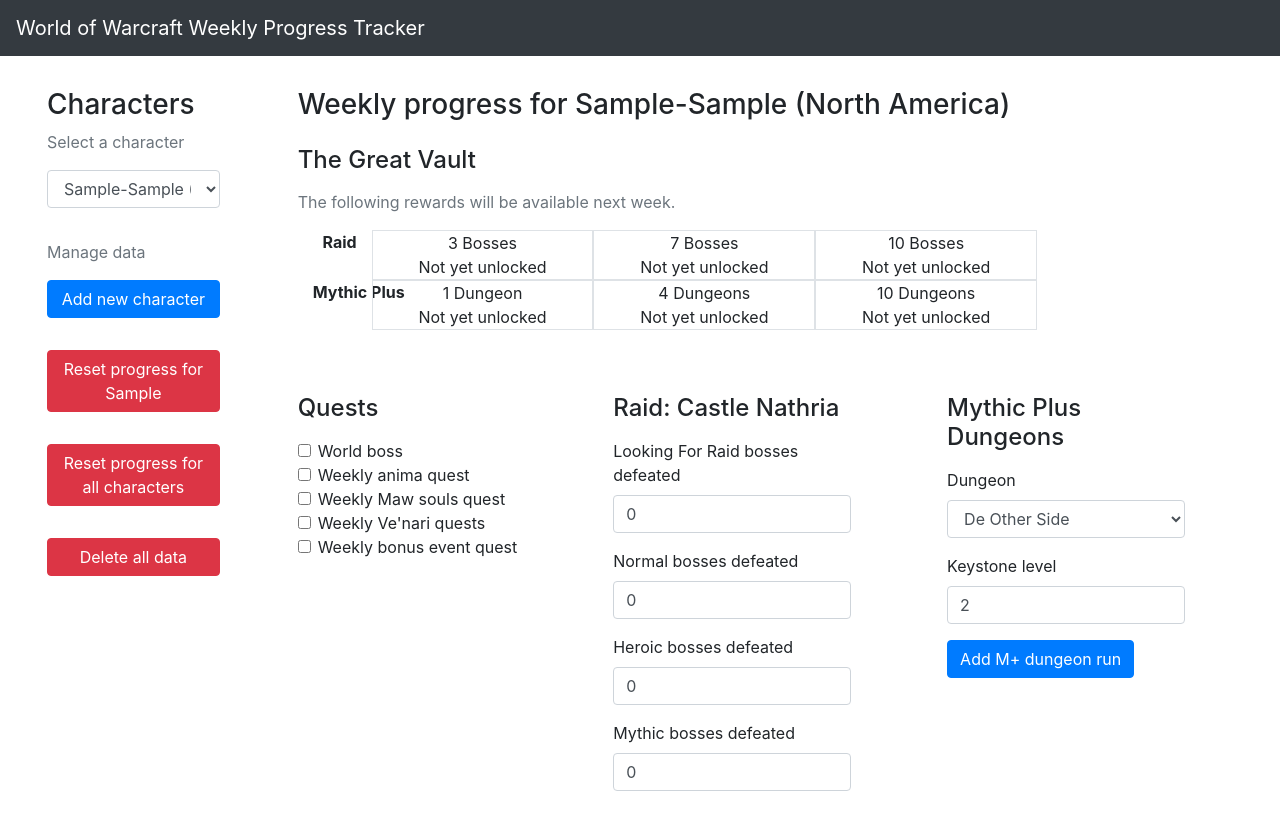
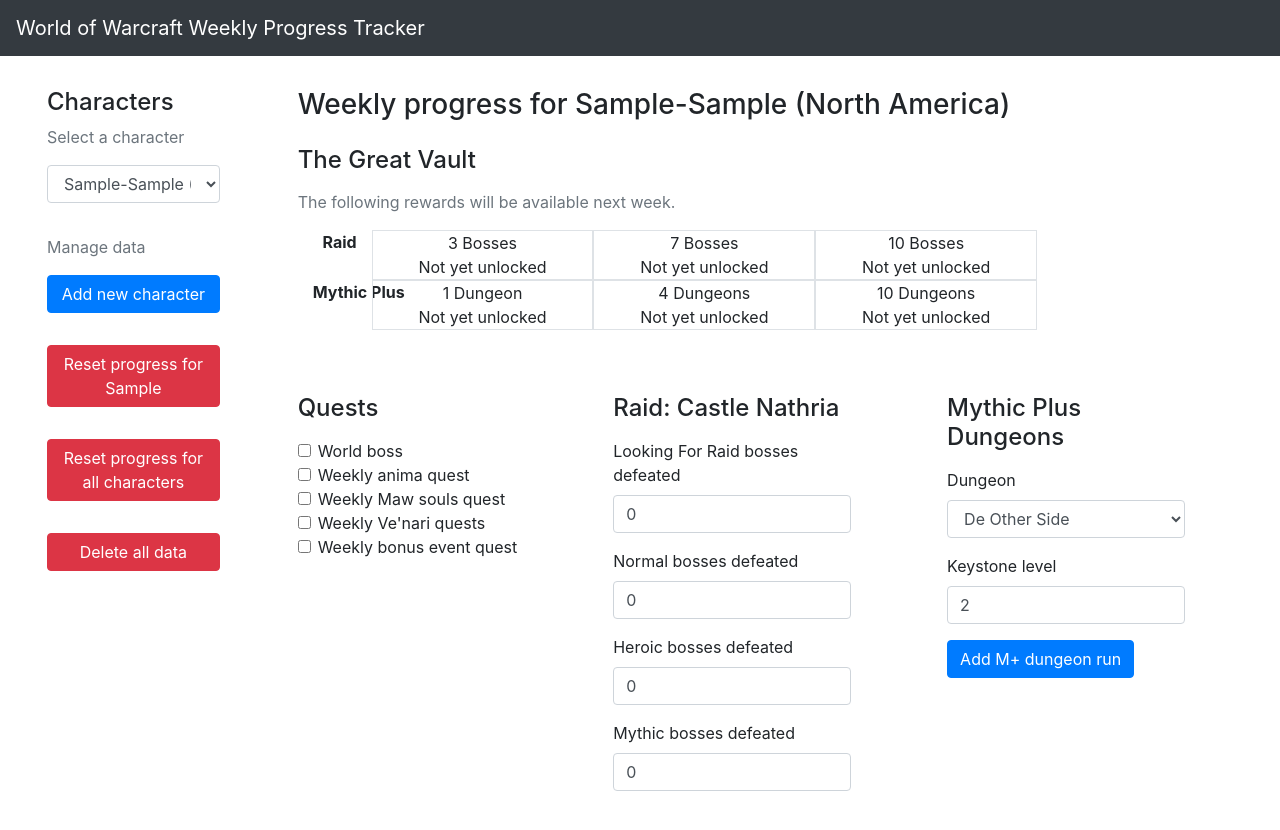
Before and after one commit to jimmycuadra/wowwpt, a React (Create React App) app: page / in a window 1280 px wide. Both pictures are taken after typing "Sample", "Sample" into the empty fields and a click on the button "Add character". Shown: the top 830 px of the page. Built offline with nearby package versions, Linux system fonts and the light colour scheme.

Commit message:
Reduce the size of the characters heading.

```diff
--- a/src/components/CharacterSelect.tsx
+++ b/src/components/CharacterSelect.tsx
@@ -42,7 +42,7 @@
 
   return (
     <>
-      <h3>Characters</h3>
+      <h4>Characters</h4>
 
       {characters.length > 0 && characterSelect}
     </>
```
